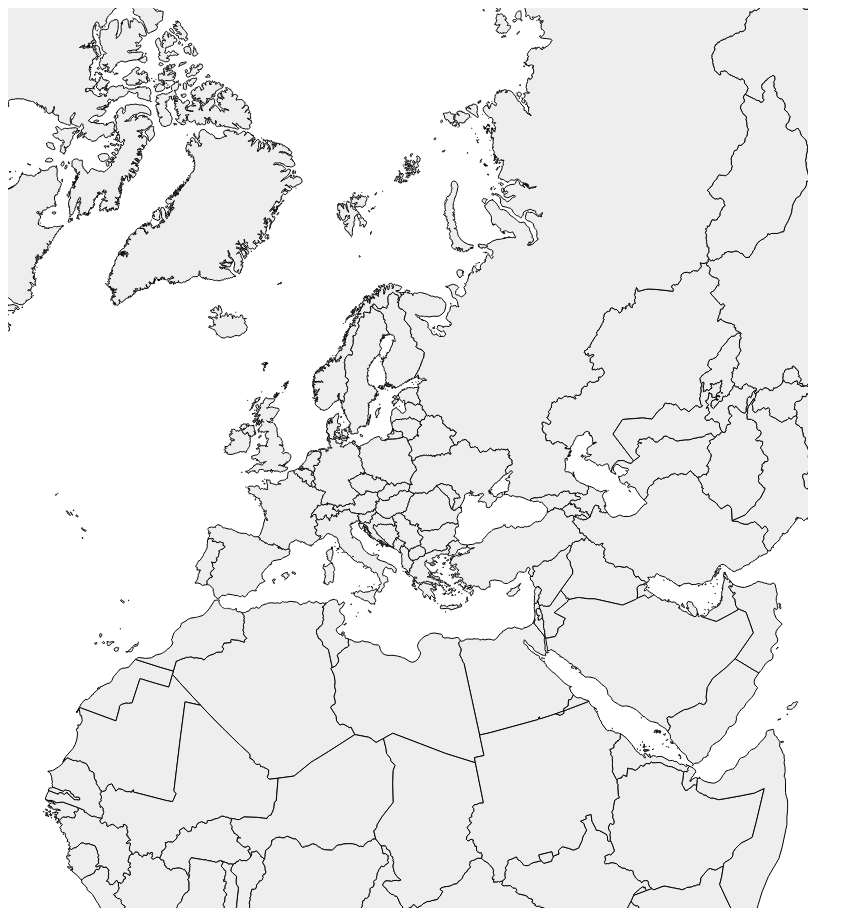
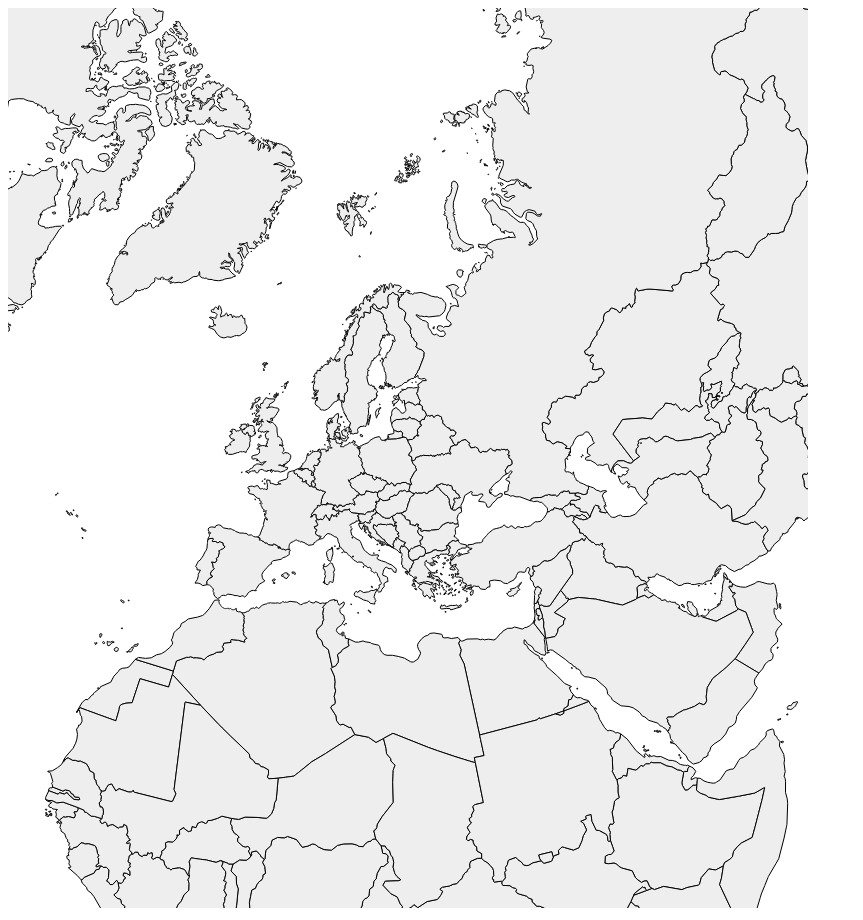
Before and after one commit to Famaral97/dashboard, a plain HTML site: page index.html in a window 1280 px wide. Shown: the whole page, without its empty margins (0-863 px from the left). Drawn offline with Linux system fonts and the light colour scheme.

```diff
--- a/index.html
+++ b/index.html
@@ -42,7 +42,7 @@ const pathGenerator = d3.geoPath().projection(europeProjection)
 // geoJsonUrl = "https://gist.githubusercontent.com/spiker830/3eab0cb407031bf9f2286f98b9d0558a/raw/7edae936285e77be675366550e20f9166bed0ed5/europe_features.json"
 // geoJsonUrl = "https://raw.githubusercontent.com/holtzy/D3-graph-gallery/master/DATA/world.geojson"
 // geoJsonUrl = "https://raw.githubusercontent.com/leakyMirror/map-of-europe/master/GeoJSON/europe.geojson"
-geoJsonUrl = "https://raw.githubusercontent.com/Famaral97/dashboard/master/CNTR_RG_10M_2020_4326.geojson"
+geoJsonUrl = "https://raw.githubusercontent.com/Famaral97/dashboard/master/CNTR_RG_20M_2020_4326.geojson"
 
 d3.json(geoJsonUrl).then(geojson => {
   // Tell D3 to render a path for each GeoJSON feature
```
Also changed, not shown: europe-outline-with-countries_223.geojson (added).
